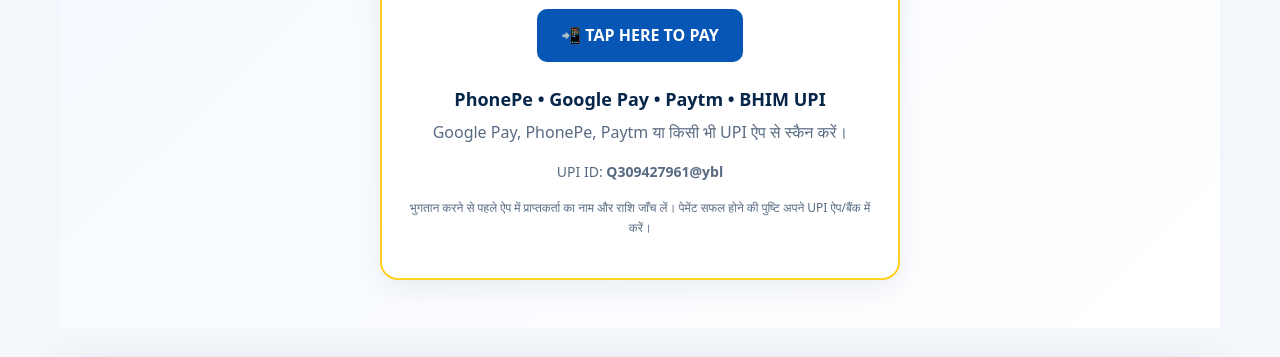
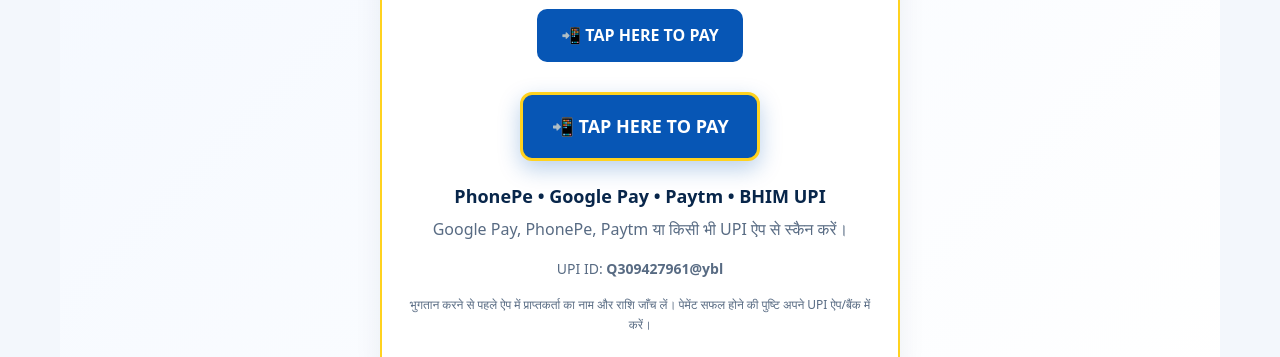
Before and after one commit to rehanansari63577-ops/star-hardware-website, a plain HTML site: page index.html in a window 1280 px wide. Shown: the part 5935-6292 px from the top of the page. Drawn offline with Linux system fonts and the light colour scheme.

Commit message:
Add prominent standalone UPI payment button

```diff
--- a/index.html
+++ b/index.html
@@ -445,6 +445,7 @@
             <img src="https://api.qrserver.com/v1/create-qr-code/?size=420x420&amp;data=upi%3A%2F%2Fpay%3Fpa%3DQ309427961%40ybl%26pn%3DPhonePeMerchant%26mc%3D0000%26mode%3D02%26purpose%3D00" alt="Star Hardware UPI payment QR code; tap to open a UPI app" loading="lazy" style="display:block;width:min(100%,360px);height:auto;margin:10px auto 12px;border:1px solid #e2e8f0;border-radius:12px;background:#fff;padding:8px">
             <span style="display:inline-block;background:#0756b5;color:#fff;padding:13px 24px;border-radius:10px;font-weight:900;margin:0 auto 18px">📲 TAP HERE TO PAY</span>
           </a>
+          <a class="btn" href="upi://pay?pa=Q309427961@ybl&amp;pn=STAR%20HARDWARE&amp;cu=INR" style="display:flex;width:fit-content;max-width:100%;margin:12px auto 20px;padding:16px 28px;font-size:18px;background:#0756b5;color:#fff;border:3px solid #ffd21f;box-shadow:0 8px 22px rgba(7,86,181,.28)">📲 TAP HERE TO PAY</a>
           <p style="font-weight:800;color:#08264a;font-size:18px;margin:4px 0">PhonePe • Google Pay • Paytm • BHIM UPI</p>
           <p style="color:#586b83;margin:0 0 14px">Google Pay, PhonePe, Paytm या किसी भी UPI ऐप से स्कैन करें।</p>
           <p style="font-size:14px;color:#586b83">UPI ID: <strong>Q309427961@ybl</strong></p>
```
